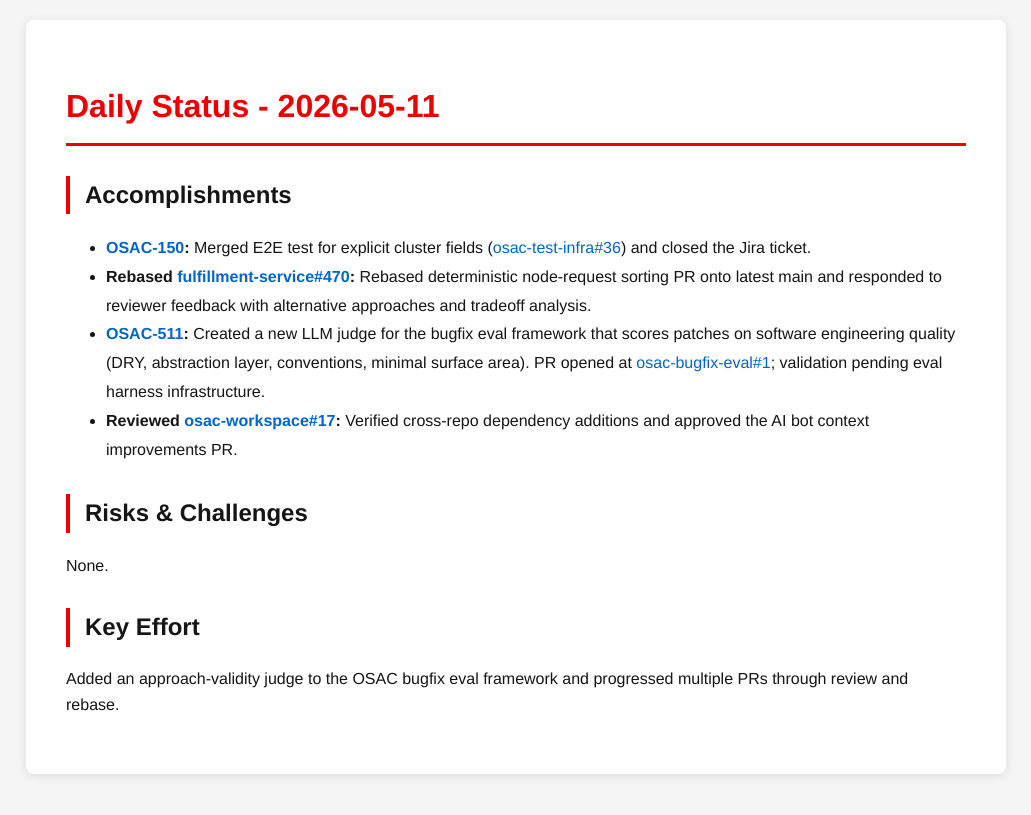
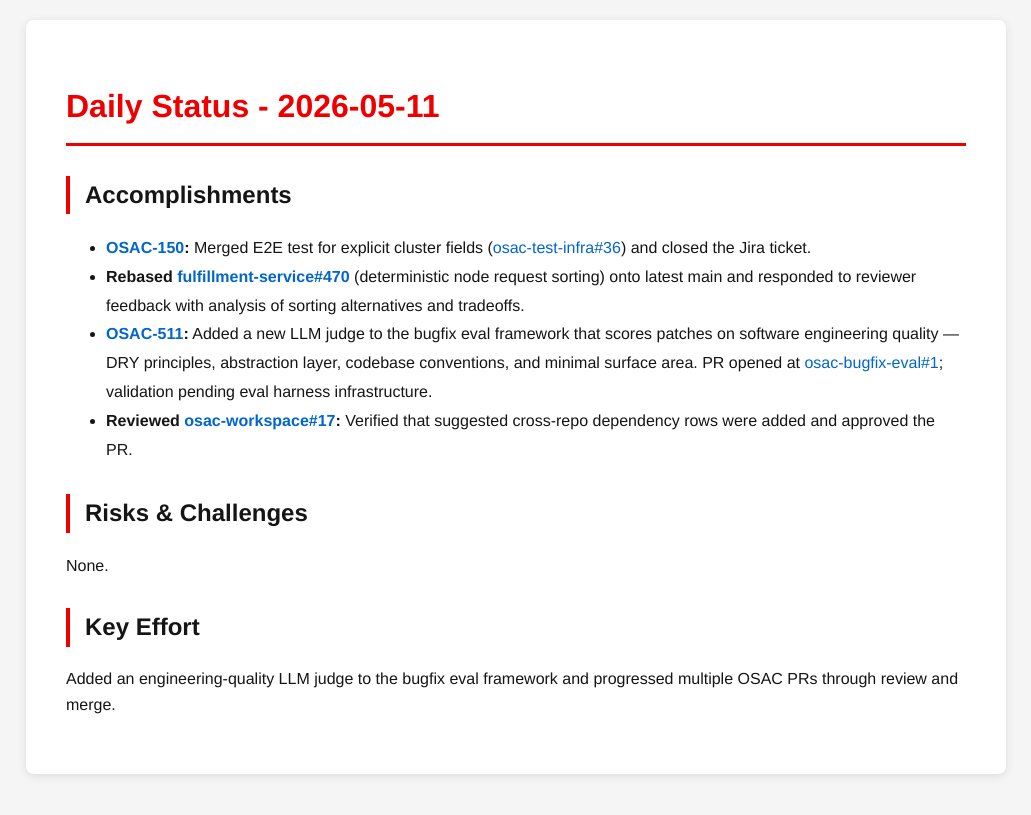
Before and after one commit to tzvatot/daily-status, a Jekyll site: the page built from 2026-05-11.md, in a window 1280 px wide. Shown: the top 815 px of the page, without its empty margins (124-1155 px from the left). Built offline with Jekyll 4.4.1, drawn with Linux system fonts in a browser that asks for light colours.

Commit message:
Daily status update - 2026-05-11

```diff
--- a/2026-05-11.md
+++ b/2026-05-11.md
@@ -8,12 +8,12 @@
 
 ## Accomplishments
 - **[OSAC-150](https://redhat.atlassian.net/browse/OSAC-150):** Merged E2E test for explicit cluster fields ([osac-test-infra#36](https://github.com/osac-project/osac-test-infra/pull/36)) and closed the Jira ticket.
-- **Rebased [fulfillment-service#470](https://github.com/osac-project/fulfillment-service/pull/470):** Rebased deterministic node-request sorting PR onto latest main and responded to reviewer feedback with alternative approaches and tradeoff analysis.
-- **[OSAC-511](https://redhat.atlassian.net/browse/OSAC-511):** Created a new LLM judge for the bugfix eval framework that scores patches on software engineering quality (DRY, abstraction layer, conventions, minimal surface area). PR opened at [osac-bugfix-eval#1](https://github.com/eranco74/osac-bugfix-eval/pull/1); validation pending eval harness infrastructure.
-- **Reviewed [osac-workspace#17](https://github.com/osac-project/osac-workspace/pull/17):** Verified cross-repo dependency additions and approved the AI bot context improvements PR.
+- **Rebased [fulfillment-service#470](https://github.com/osac-project/fulfillment-service/pull/470)** (deterministic node request sorting) onto latest main and responded to reviewer feedback with analysis of sorting alternatives and tradeoffs.
+- **[OSAC-511](https://redhat.atlassian.net/browse/OSAC-511):** Added a new LLM judge to the bugfix eval framework that scores patches on software engineering quality — DRY principles, abstraction layer, codebase conventions, and minimal surface area. PR opened at [osac-bugfix-eval#1](https://github.com/eranco74/osac-bugfix-eval/pull/1); validation pending eval harness infrastructure.
+- **Reviewed [osac-workspace#17](https://github.com/osac-project/osac-workspace/pull/17):** Verified that suggested cross-repo dependency rows were added and approved the PR.
 
 ## Risks & Challenges
 None.
 
 ## Key Effort
-Added an approach-validity judge to the OSAC bugfix eval framework and progressed multiple PRs through review and rebase.
+Added an engineering-quality LLM judge to the bugfix eval framework and progressed multiple OSAC PRs through review and merge.
```
